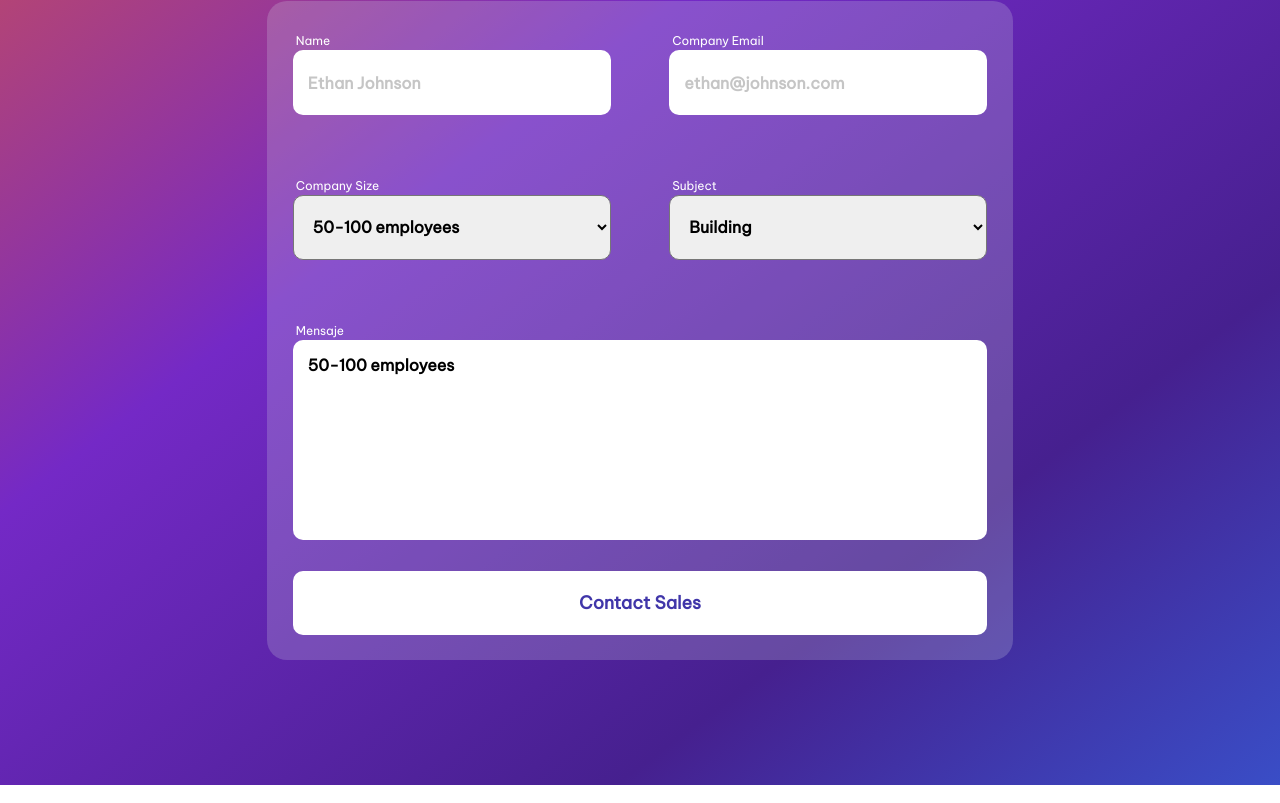
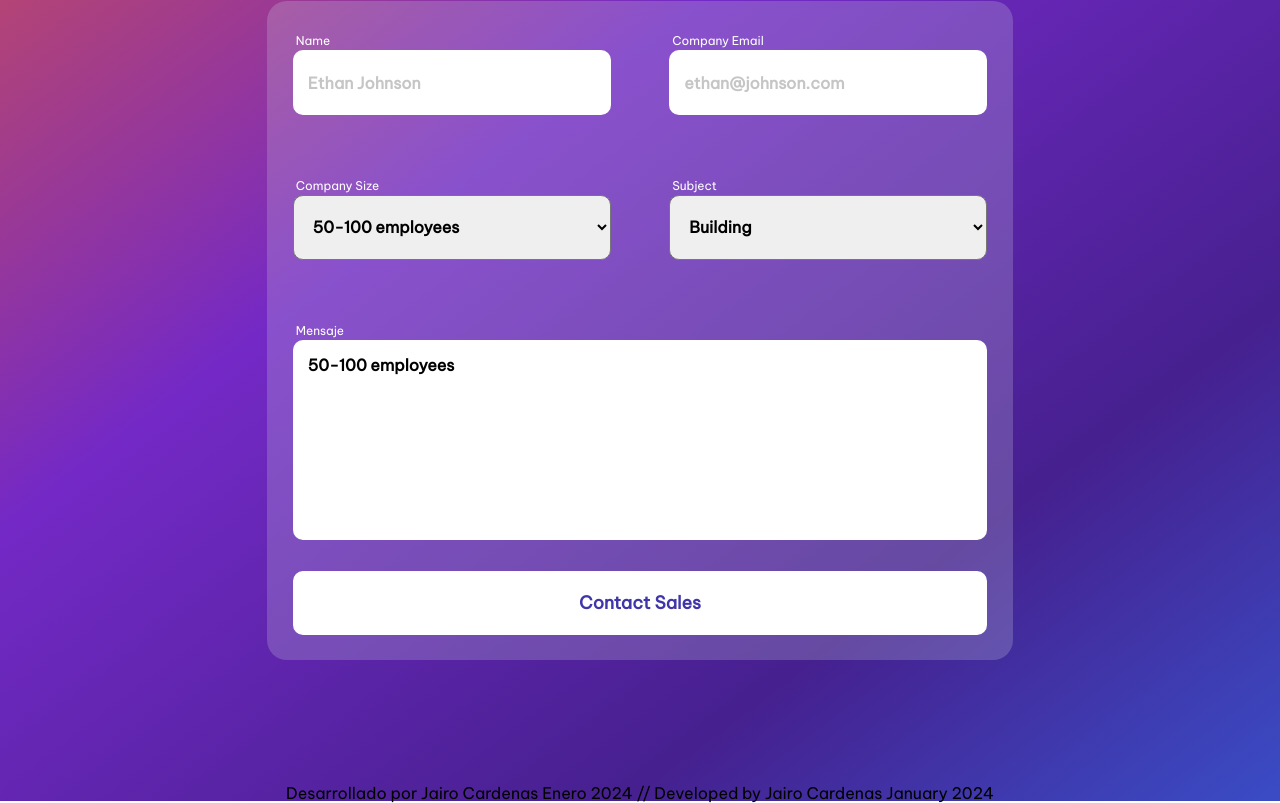
Before and after one commit to jairo51067/DevChallenge-pagina-de-contacto, a plain HTML site: page index.html in a window 1280 px wide. Shown: the part 396-1199 px from the top of the page. Drawn offline with Linux system fonts and the light colour scheme.

Commit message:
Se agrega nombre al footer

```diff
--- a/index.html
+++ b/index.html
@@ -86,6 +86,9 @@
             </form>
         </div>
     </section>
+    <footer>
+        <h2>Desarrollado por Jairo Cardenas Enero 2024 // Developed by Jairo Cardenas January 2024</h2>
+    </footer>
 
 </body>
 
--- a/styles.css
+++ b/styles.css
@@ -131,6 +131,11 @@
   font-weight: bold;
 }
 
+/* footer */
+footer h2{
+  text-align: center;
+}
+
 @media screen and (max-width: 1024px) {
   .formulario {
     margin: 0;
```
